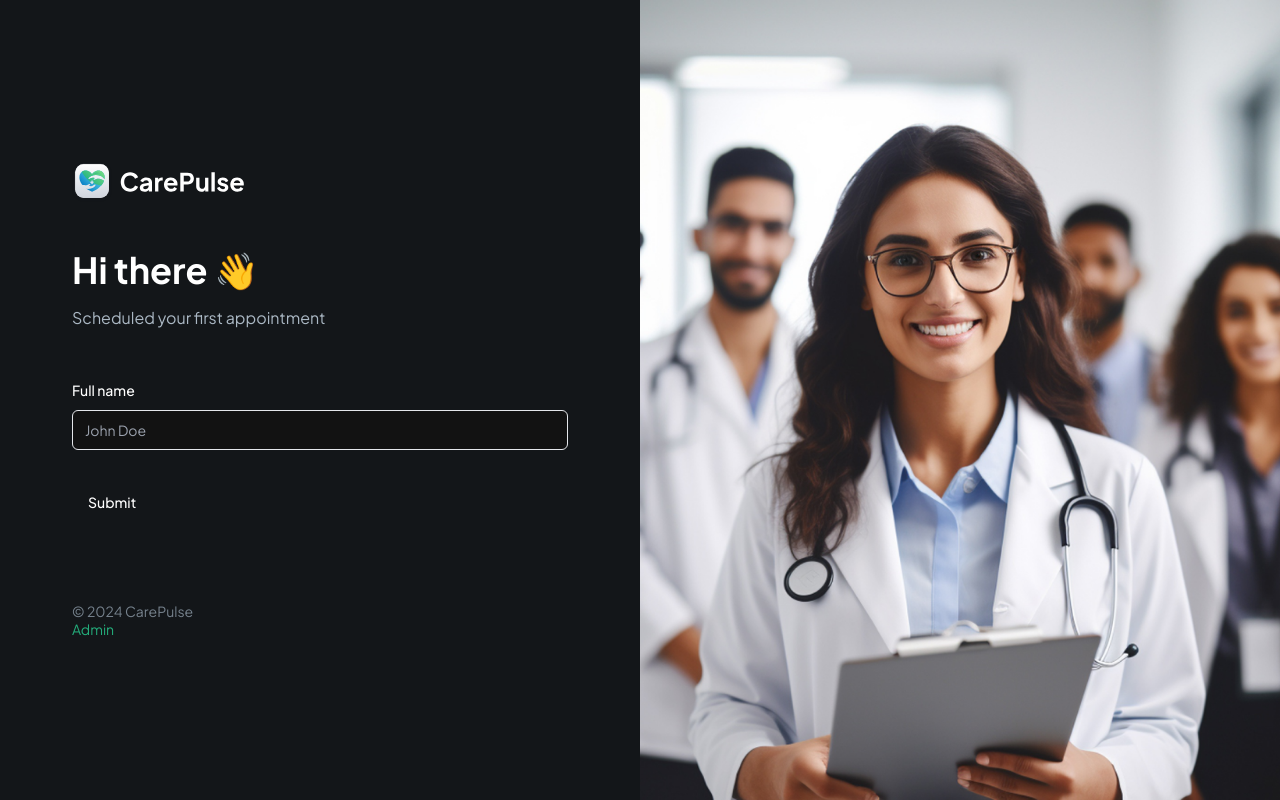
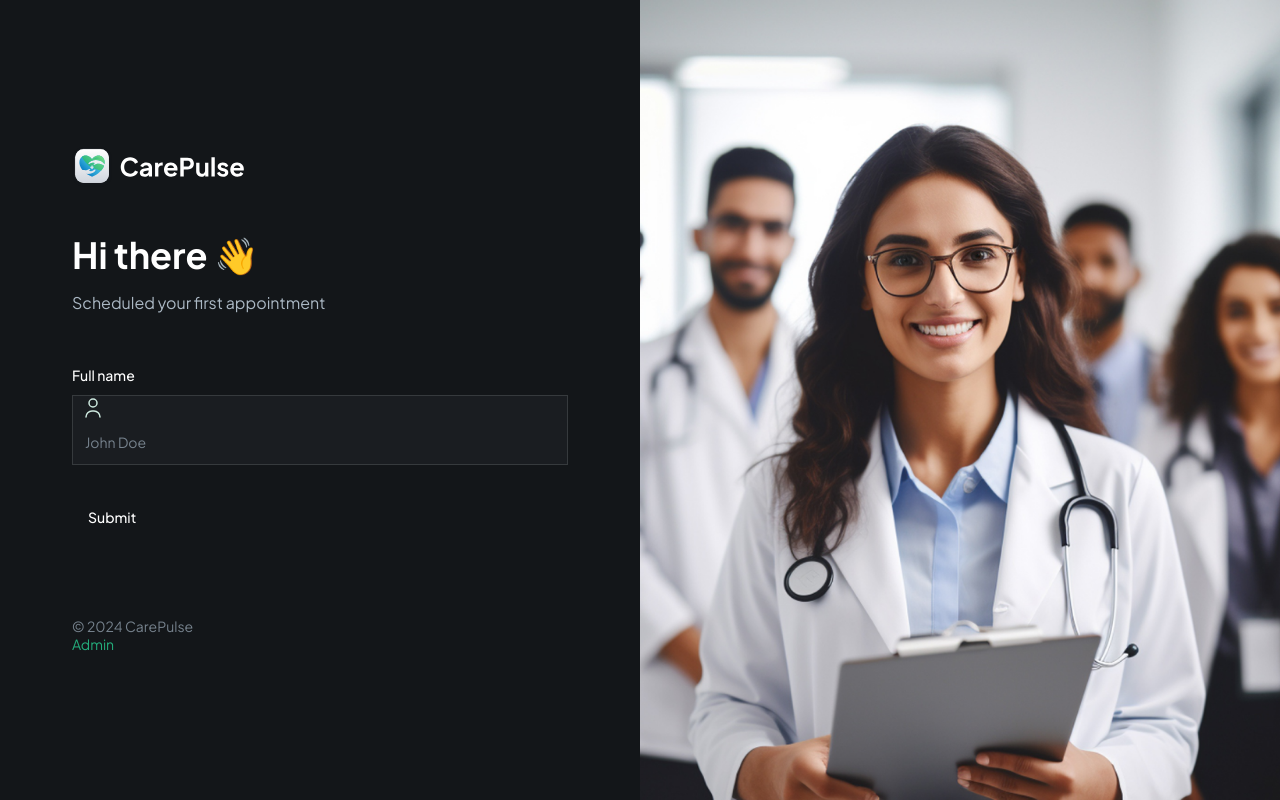
Before and after one commit to BotAkshit/PMS-1, a Next.js app: page / in a window 1280 px wide. Built offline with nearby package versions, Linux system fonts and the light colour scheme.

Commit message:
Adding CustomFormField

```diff
--- a/components/CustomFormField.tsx
+++ b/components/CustomFormField.tsx
@@ -1,4 +1,5 @@
 'use Client'
+
 
 import {
     FormControl,
@@ -11,6 +12,8 @@ import {
   import { Input } from "@/components/ui/input"
   import { Control } from "react-hook-form"
 import { FormFieldType } from "./forms/PatientForms"
+import Image from "next/image"
+import { FilePen } from "lucide-react"
 
 interface CustomProps{
   control: Control<any>,
@@ -18,7 +21,7 @@ interface CustomProps{
   name: string,
   label?:string,
   placeholder?:string,
-  iconSrc?:string
+  iconSrc?: string,
   iconAlt?:String,
   disabled?:boolean,
   dateFormat?: string,
@@ -28,13 +31,34 @@ interface CustomProps{
 }
 
 const RenderField = ({field,props}:{field:any;props:CustomProps}) => {
-    return (
-        <Input
-          type="text"
-          placeholder="John Doe"
-        />
-    )
+    const {fieldType, iconSrc, iconAlt, placeholder } = props;
 
+
+    switch (props.fieldType) {
+      case FormFieldType.INPUT:
+       return (
+        <div className="flex-rounded-md border border-dark-500 bg-dark-400">
+          {props.iconSrc && (
+            <Image
+               src = {iconSrc}
+               height={24}
+               width={24}
+               alt={iconAlt||'icon'}
+               className='ml-2'
+            />
+          )}
+          <FormControl>
+            <Input
+              placeholder={placeholder}
+              {...field}
+              className="shad-input border-0"
+            />
+          </FormControl>
+        </div>
+       )
+      default:
+        break;
+    }
 }
 
 const CustomFormField = (props:CustomProps) => {
--- a/package.json
+++ b/package.json
@@ -25,7 +25,7 @@
     "zod": "^3.23.8"
   },
   "devDependencies": {
-    "@types/node": "^20",
+    "@types/node": "^20.14.10",
     "@types/react": "^18",
     "@types/react-dom": "^18",
     "eslint": "^8",
```
Also changed, not shown: 1 other file (tests, documents, lock files or other folders).
